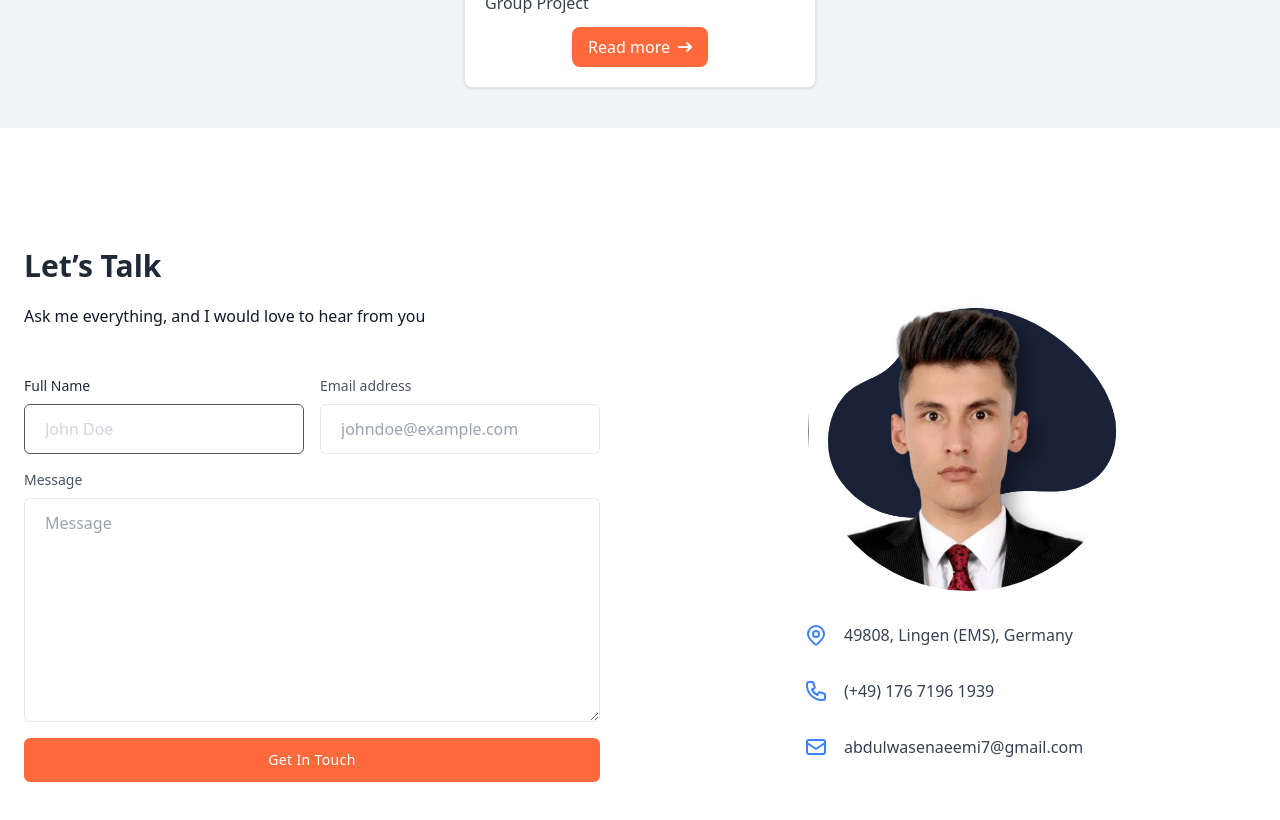
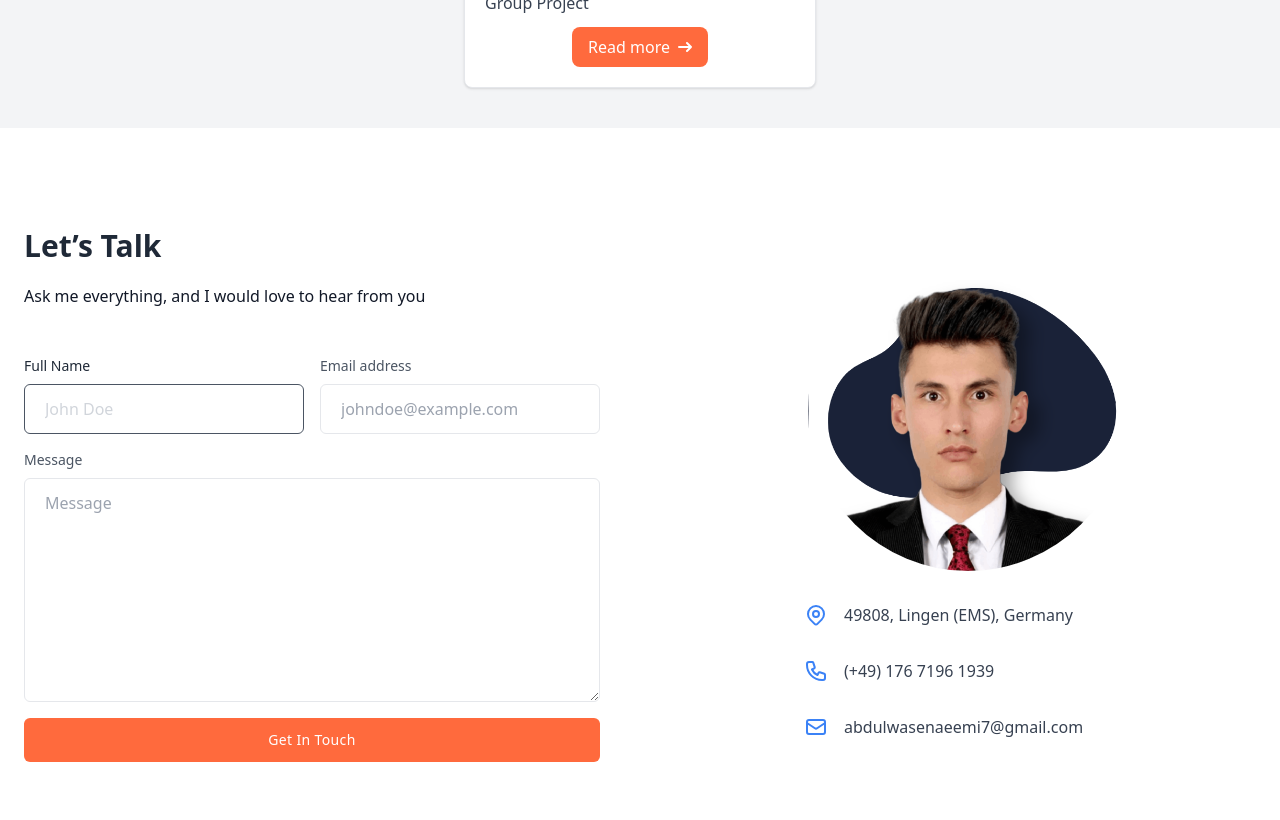
Before and after one commit to Naeemi7/portfolio, a React (Vite) app: page / in a window 1280 px wide. Shown: the part 2580-3400 px from the top of the page. Built offline with nearby package versions, Linux system fonts and the light colour scheme.

Commit message:
the problem with contact page has been fixeD

```diff
--- a/src/components/Main/Contact.jsx
+++ b/src/components/Main/Contact.jsx
@@ -39,7 +39,7 @@ function Contact() {
   return (
     <>
       <section className="contact-container min-h-screen bg-white dark:bg-secondary">
-        <div className="container px-6 py-[120px] mx-auto">
+        <div className="container px-6 py-[100px]  mx-auto">
           <div className="lg:flex lg:items-center lg:-mx-10">
             <div className="lg:w-1/2 lg:mx-10">
               <h1 className="text-2xl font-semibold text-gray-800 capitalize dark:text-primary lg:text-3xl">
```
